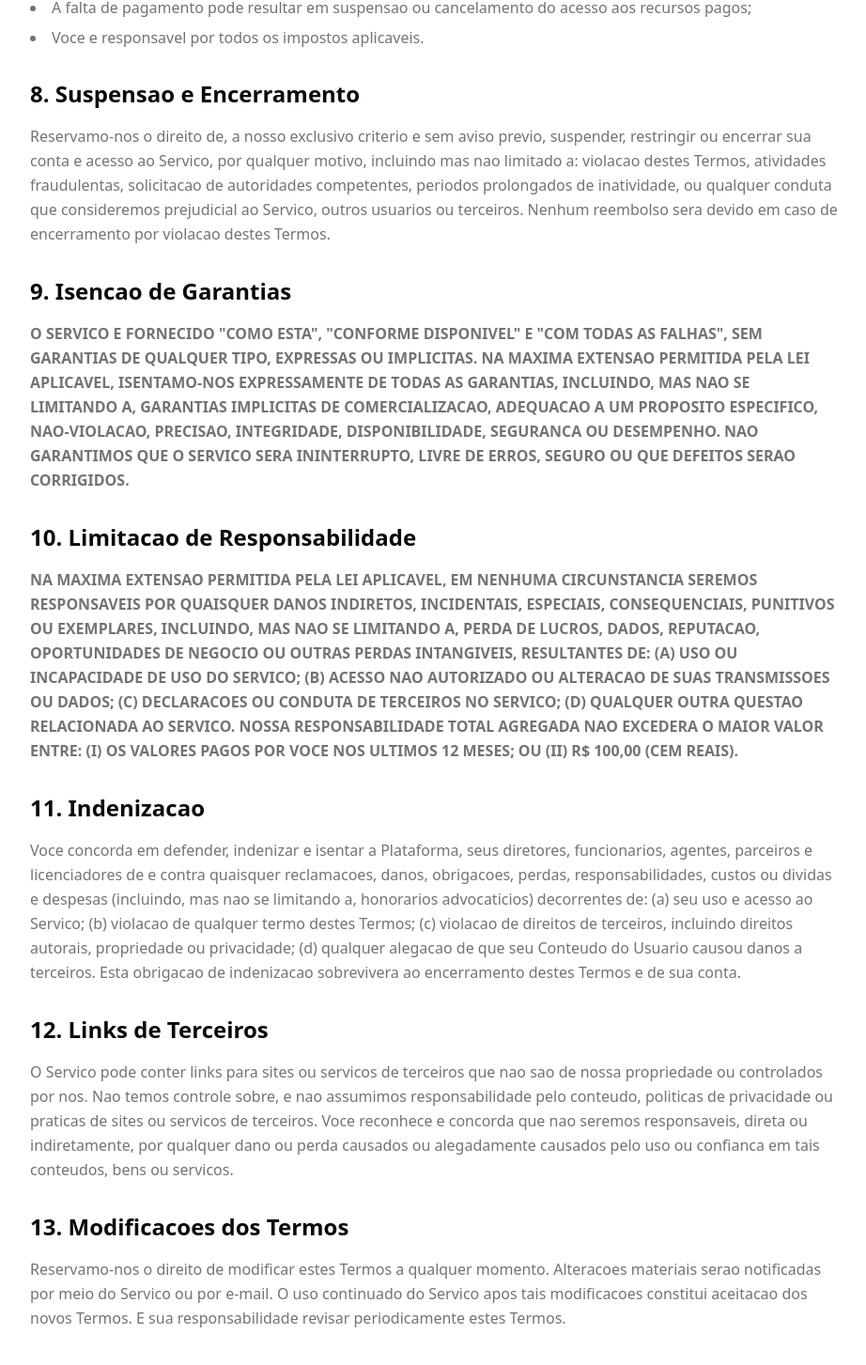
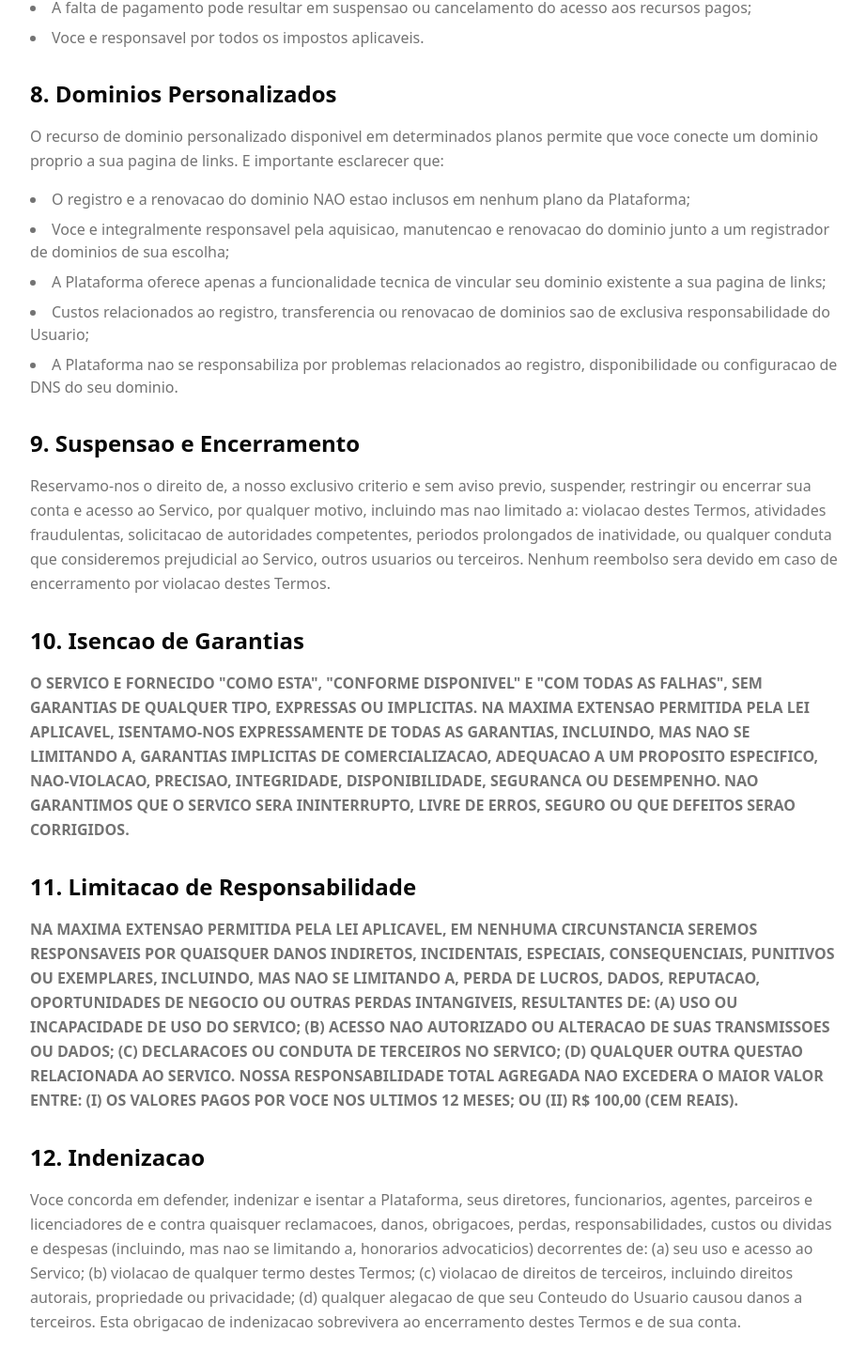
Before and after one commit to caieradev/Links, a Next.js app: page /termos in a window 1280 px wide. Shown: the part 2091-3544 px from the top of the page at 94% size, without its empty margins (176-1098 px from the left). Built offline with nearby package versions, Linux system fonts and the light colour scheme.

Commit message:
Aviso domínio não incluso

```diff
--- a/src/app/termos/page.tsx
+++ b/src/app/termos/page.tsx
@@ -127,7 +127,26 @@ export default function TermosPage() {
           </section>
 
           <section>
-            <h2 className="text-2xl font-semibold mb-4">8. Suspensao e Encerramento</h2>
+            <h2 className="text-2xl font-semibold mb-4">8. Dominios Personalizados</h2>
+            <p className="text-muted-foreground leading-relaxed mb-4">
+              O recurso de dominio personalizado disponivel em determinados planos permite que voce
+              conecte um dominio proprio a sua pagina de links. E importante esclarecer que:
+            </p>
+            <ul className="list-disc list-inside text-muted-foreground space-y-2">
+              <li>O registro e a renovacao do dominio NAO estao inclusos em nenhum plano da Plataforma;</li>
+              <li>Voce e integralmente responsavel pela aquisicao, manutencao e renovacao do dominio
+                  junto a um registrador de dominios de sua escolha;</li>
+              <li>A Plataforma oferece apenas a funcionalidade tecnica de vincular seu dominio
+                  existente a sua pagina de links;</li>
+              <li>Custos relacionados ao registro, transferencia ou renovacao de dominios sao de
+                  exclusiva responsabilidade do Usuario;</li>
+              <li>A Plataforma nao se responsabiliza por problemas relacionados ao registro,
+                  disponibilidade ou configuracao de DNS do seu dominio.</li>
+            </ul>
+          </section>
+
+          <section>
+            <h2 className="text-2xl font-semibold mb-4">9. Suspensao e Encerramento</h2>
             <p className="text-muted-foreground leading-relaxed">
               Reservamo-nos o direito de, a nosso exclusivo criterio e sem aviso previo, suspender,
               restringir ou encerrar sua conta e acesso ao Servico, por qualquer motivo, incluindo
@@ -139,7 +158,7 @@ export default function TermosPage() {
           </section>
 
           <section>
-            <h2 className="text-2xl font-semibold mb-4">9. Isencao de Garantias</h2>
+            <h2 className="text-2xl font-semibold mb-4">10. Isencao de Garantias</h2>
             <p className="text-muted-foreground leading-relaxed font-semibold">
               O SERVICO E FORNECIDO &quot;COMO ESTA&quot;, &quot;CONFORME DISPONIVEL&quot; E &quot;COM TODAS AS FALHAS&quot;,
               SEM GARANTIAS DE QUALQUER TIPO, EXPRESSAS OU IMPLICITAS. NA MAXIMA EXTENSAO PERMITIDA
@@ -152,7 +171,7 @@ export default function TermosPage() {
           </section>
 
           <section>
-            <h2 className="text-2xl font-semibold mb-4">10. Limitacao de Responsabilidade</h2>
+            <h2 className="text-2xl font-semibold mb-4">11. Limitacao de Responsabilidade</h2>
             <p className="text-muted-foreground leading-relaxed font-semibold">
               NA MAXIMA EXTENSAO PERMITIDA PELA LEI APLICAVEL, EM NENHUMA CIRCUNSTANCIA SEREMOS
               RESPONSAVEIS POR QUAISQUER DANOS INDIRETOS, INCIDENTAIS, ESPECIAIS, CONSEQUENCIAIS,
@@ -167,7 +186,7 @@ export default function TermosPage() {
           </section>
 
           <section>
-            <h2 className="text-2xl font-semibold mb-4">11. Indenizacao</h2>
+            <h2 className="text-2xl font-semibold mb-4">12. Indenizacao</h2>
             <p className="text-muted-foreground leading-relaxed">
               Voce concorda em defender, indenizar e isentar a Plataforma, seus diretores,
               funcionarios, agentes, parceiros e licenciadores de e contra quaisquer reclamacoes,
@@ -181,7 +200,7 @@ export default function TermosPage() {
           </section>
 
           <section>
-            <h2 className="text-2xl font-semibold mb-4">12. Links de Terceiros</h2>
+            <h2 className="text-2xl font-semibold mb-4">13. Links de Terceiros</h2>
             <p className="text-muted-foreground leading-relaxed">
               O Servico pode conter links para sites ou servicos de terceiros que nao sao de nossa
               propriedade ou controlados por nos. Nao temos controle sobre, e nao assumimos
@@ -193,7 +212,7 @@ export default function TermosPage() {
           </section>
 
           <section>
-            <h2 className="text-2xl font-semibold mb-4">13. Modificacoes dos Termos</h2>
+            <h2 className="text-2xl font-semibold mb-4">14. Modificacoes dos Termos</h2>
             <p className="text-muted-foreground leading-relaxed">
               Reservamo-nos o direito de modificar estes Termos a qualquer momento. Alteracoes
               materiais serao notificadas por meio do Servico ou por e-mail. O uso continuado do
@@ -203,7 +222,7 @@ export default function TermosPage() {
           </section>
 
           <section>
-            <h2 className="text-2xl font-semibold mb-4">14. Disposicoes Gerais</h2>
+            <h2 className="text-2xl font-semibold mb-4">15. Disposicoes Gerais</h2>
             <p className="text-muted-foreground leading-relaxed mb-4">
               <strong>Lei Aplicavel:</strong> Estes Termos serao regidos e interpretados de acordo
               com as leis da Republica Federativa do Brasil, independentemente de conflitos de
@@ -229,7 +248,7 @@ export default function TermosPage() {
           </section>
 
           <section>
-            <h2 className="text-2xl font-semibold mb-4">15. Contato</h2>
+            <h2 className="text-2xl font-semibold mb-4">16. Contato</h2>
             <p className="text-muted-foreground leading-relaxed">
               Para questoes sobre estes Termos de Uso, entre em contato conosco pelo e-mail:{' '}
               <a href="mailto:contato@stratus.dev.br" className="text-primary hover:underline">
--- a/src/components/dashboard/settings-form.tsx
+++ b/src/components/dashboard/settings-form.tsx
@@ -120,7 +120,9 @@ export function SettingsForm({ profile, domains, flags, appDomain }: SettingsFor
         <Card>
           <CardHeader>
             <CardTitle>Domínios Customizados</CardTitle>
-            <CardDescription>Use seu próprio domínio para sua página</CardDescription>
+            <CardDescription>
+              Use seu próprio domínio para sua página. O registro do domínio não está incluso no plano e deve ser adquirido separadamente.
+            </CardDescription>
           </CardHeader>
           <CardContent className="space-y-4">
             {domains.length > 0 && (
@@ -221,7 +223,7 @@ export function SettingsForm({ profile, domains, flags, appDomain }: SettingsFor
             <h2 className="text-xl font-semibold mb-2">Recurso Premium</h2>
             <p className="text-muted-foreground mb-6 max-w-md">
               Os domínios customizados estao disponíveis a partir do plano Pro.
-              Use seu próprio domínio para sua página de links.
+              Use seu próprio domínio para sua página de links. O registro do domínio não está incluso e deve ser adquirido separadamente.
             </p>
             <Button asChild>
               <Link href="/pricing">Fazer Upgrade</Link>
--- a/src/components/pricing/pricing-section.tsx
+++ b/src/components/pricing/pricing-section.tsx
@@ -68,6 +68,10 @@ export function PricingSection({ currentPlan = 'free', isAuthenticated = false }
           />
         ))}
       </div>
+
+      <p className="text-center text-sm text-muted-foreground mt-6">
+        * O domínio personalizado não está incluso no plano. O registro e renovação do domínio devem ser adquiridos separadamente pelo usuário.
+      </p>
     </div>
   )
 }
--- a/src/lib/stripe-config.ts
+++ b/src/lib/stripe-config.ts
@@ -58,7 +58,7 @@ export const PRICING_PLANS: PricingPlan[] = [
       'Fontes e animações',
       'Vídeo do YouTube no header',
       'Lead gate (captura de email)',
-      'Domínio customizado',
+      'Domínio customizado*',
     ],
   },
 ]
```
